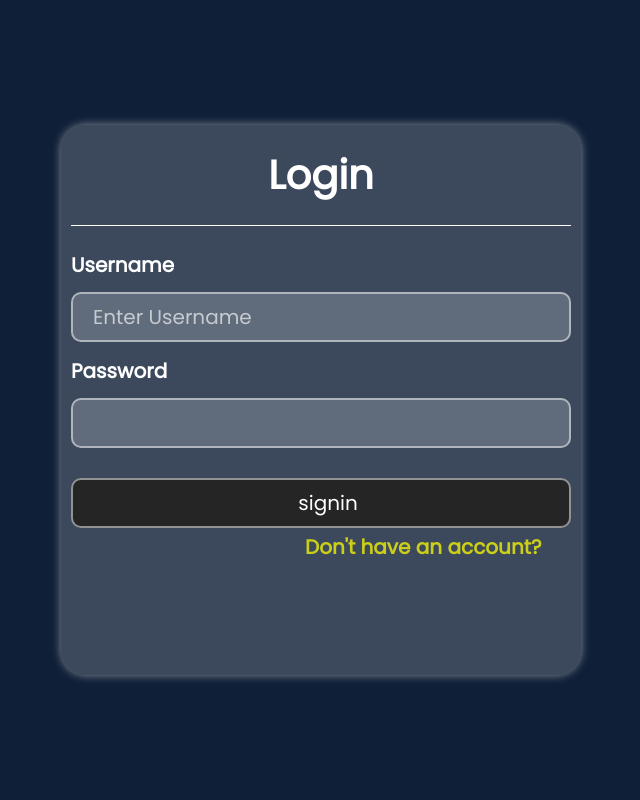
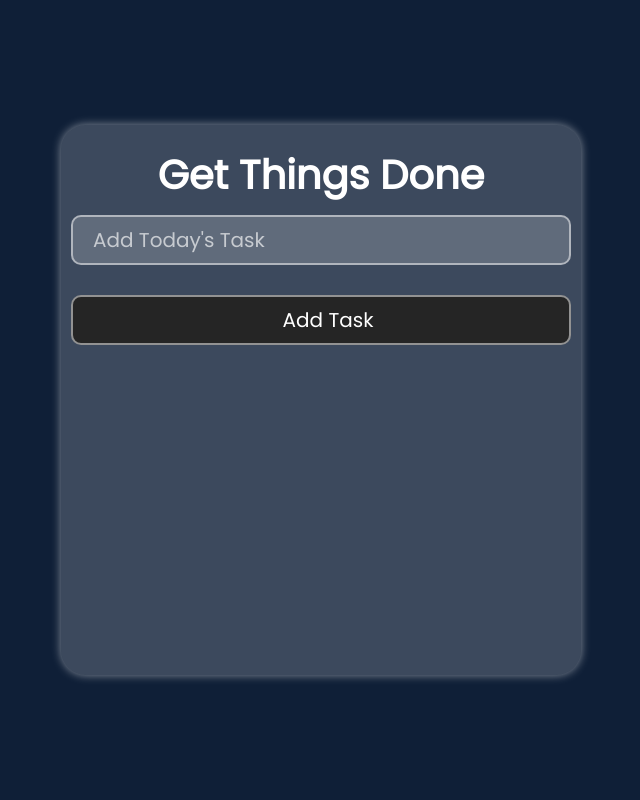
Before and after one commit to Piwoksn/ToDo_App, a Django app: template todo/templates/todo.html in a window 1280 px wide. Shown: the whole page, without its empty margins (319-959 px from the left). Run offline with Django 4.2, Linux system fonts and the light colour scheme; the template is opened without the code that fills it, so the values that code supplies are empty; some web fonts are replaced.

Commit message:
created todo template and views function to just render for now

```diff
--- a/todo/templates/todo.html
+++ b/todo/templates/todo.html
@@ -8,6 +8,7 @@
 
     <link rel="stylesheet" href="https://fonts.googleapis.com/css2?family=Poppins:wgt@400;500;700&display=swap">
     <link rel="stylesheet" href="{% static 'css/index.css' %}">
+    <link rel="stylesheet" href="{% static 'css/styles.css' %}">
     <link rel="stylesheet"
         href="https://fonts.googleapis.com/css2?family=Font Awesome 5 Brands:wght@400&display=swap">
         <link href="https://cdn.jsdelivr.net/npm/bootstrap@5.3.3/dist/css/bootstrap.min.css" rel="stylesheet" integrity="sha384-QWTKZyjpPEjISv5WaRU9OFeRpok6YctnYmDr5pNlyT2bRjXh0JMhjY6hW+ALEwIH" crossorigin="anonymous">
@@ -16,33 +17,19 @@
 <body>
     <div class="signup-login">
         <div class="signup-box">
+            <div class="heading">
+                Get Things Done
+            </div>
             <form action="" method="post">
                 {% csrf_token %}
-                <div class="heading">
-                    Login
-                </div>
-                <div class="line"></div>
-                <div class="field">
-                    <b>Username</b>
-                    <input type="text" class="inp" placeholder="Enter Username" name="uname" required>
-                </div>
 
-                <div class="field">
-                    <b>Password</b>
-                    <input type="password" class="inp" name="pwd" required>
-                </div>
+                <input type="text" class="inp" name="title" placeholder="Add Today's Task">
+                <input type="submit" class="submit-button" value="Add Task">
 
-                <div class="field">
-                    <input type="submit" class="submit-button" value="signin">
-                </div>
             </form>
 
-            <div class="field">
 
-                <a class="anc" href="/">
-                <b>Don't have an account?</b>
-            </a>
-            </div>
+
         </div>
     </div>
 
--- a/todo/urls.py
+++ b/todo/urls.py
@@ -7,4 +7,5 @@ urlpatterns = [
     path('admin/', admin.site.urls),
     path('', views.signup),
     path('login/', views.loginn),
+    path('todo/', views.todo),
 ]
--- a/todo/views.py
+++ b/todo/views.py
@@ -31,3 +31,6 @@ def loginn(request):
         else:
             return redirect('/login')
     return render(request, "login.html")
+
+def todo(request):
+    return render(request, 'todo.html')
```
